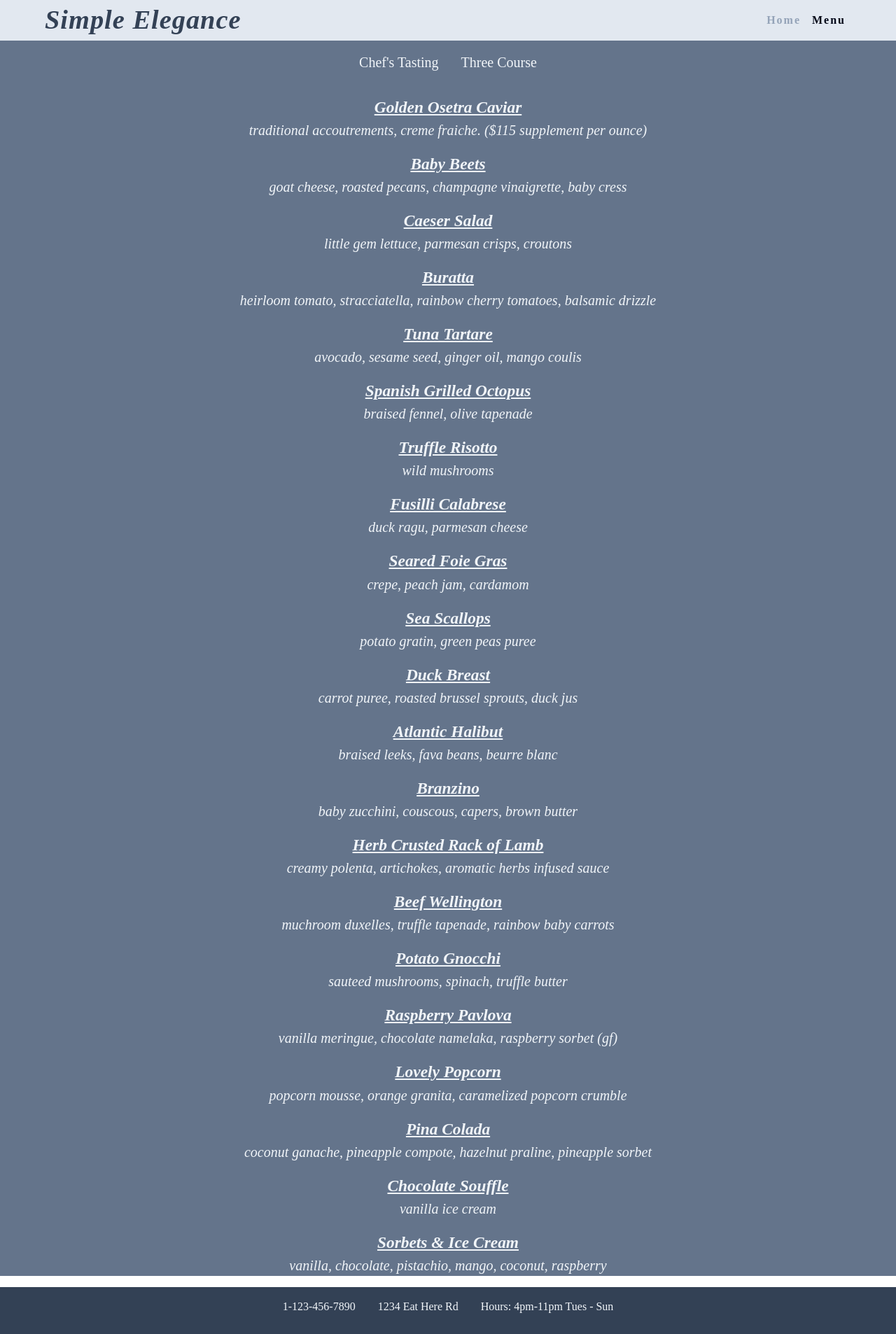
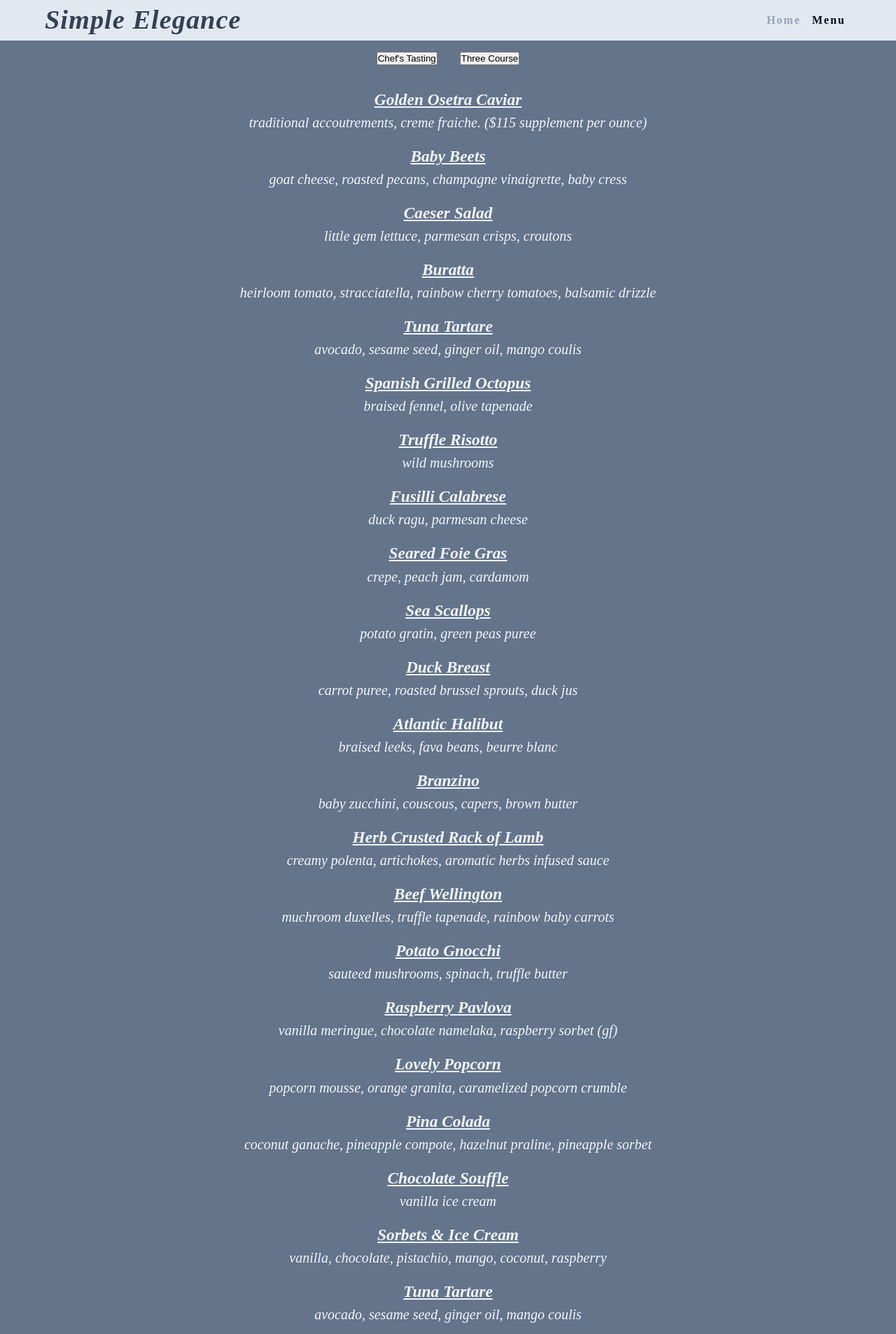
Before and after one commit to ken-cherry/restaurant-vite, a React (Vite) app: page /menu in a window 1280 px wide. Shown: the top 1906 px of the page at 70% size. Built offline with nearby package versions, Linux system fonts and the light colour scheme.

Commit message:
Added: button to menu

```diff
--- a/src/components/TastingItem.jsx
+++ b/src/components/TastingItem.jsx
@@ -1,6 +1,6 @@
 import React from "react";
 
-const TastingItem = ({ title, desc, category }) => {
+const TastingItem = ({ title, desc }) => {
   return (
     <article className="single-item">
       <h1>{title}</h1>
--- a/src/components/ThreeCourseItems.jsx
+++ b/src/components/ThreeCourseItems.jsx
@@ -2,10 +2,12 @@ import React from "react";
 
 const ThreeCourseItems = ({ title, desc, category }) => {
   return (
-    <article className="single-item">
-      <h1>{title}</h1>
-      <p>{desc}</p>
-    </article>
+    <div>
+      <article className="single-item">
+        <h1>{title}</h1>
+        <p>{desc}</p>
+      </article>
+    </div>
   );
 };
 
--- a/src/pages/Menu.jsx
+++ b/src/pages/Menu.jsx
@@ -5,26 +5,34 @@ import { tasting, threeCourse } from "../data";
 import Tasting from "../components/Tasting";
 import ThreeCourse from "../components/ThreeCourse";
 
+const courseCategories = [...new Set(threeCourse.map((item) => item.category))];
+console.log(courseCategories);
+
 const Menu = () => {
   const [tastingItems, setTastingItems] = useState(tasting);
   const [threeCourseItems, setThreeCourseItems] = useState(threeCourse);
+
+  const toggleMenu = () => {
+    const [isMenu, setIsMenu] = useState(false);
+  };
+
   return (
     <Wrapper>
       <div className="menu-center">
         <div className="menu-selection">
-          <div className="tasting">Chef's Tasting</div>
-          <div className="three-course">Three Course</div>
+          <button className="tasting">Chef's Tasting</button>
+          <button className="three-course">Three Course</button>
         </div>
         <div className="three-course-menu">
           <ThreeCourse items={threeCourseItems} />
         </div>
         <div className="tasting-menu">
-          {/* <Tasting items={tastingItems} /> */}
+          <Tasting items={tastingItems} />
         </div>
-        {/* <div className="menu-cost">
+        <div className="menu-cost">
           <p>chef's tasting: $180 per person</p>
           <p>three course prix fixe: $100 per person</p>
-        </div> */}
+        </div>
       </div>
     </Wrapper>
   );
```
Also changed, not shown: src/App.jsx (+0 -13 lines).
